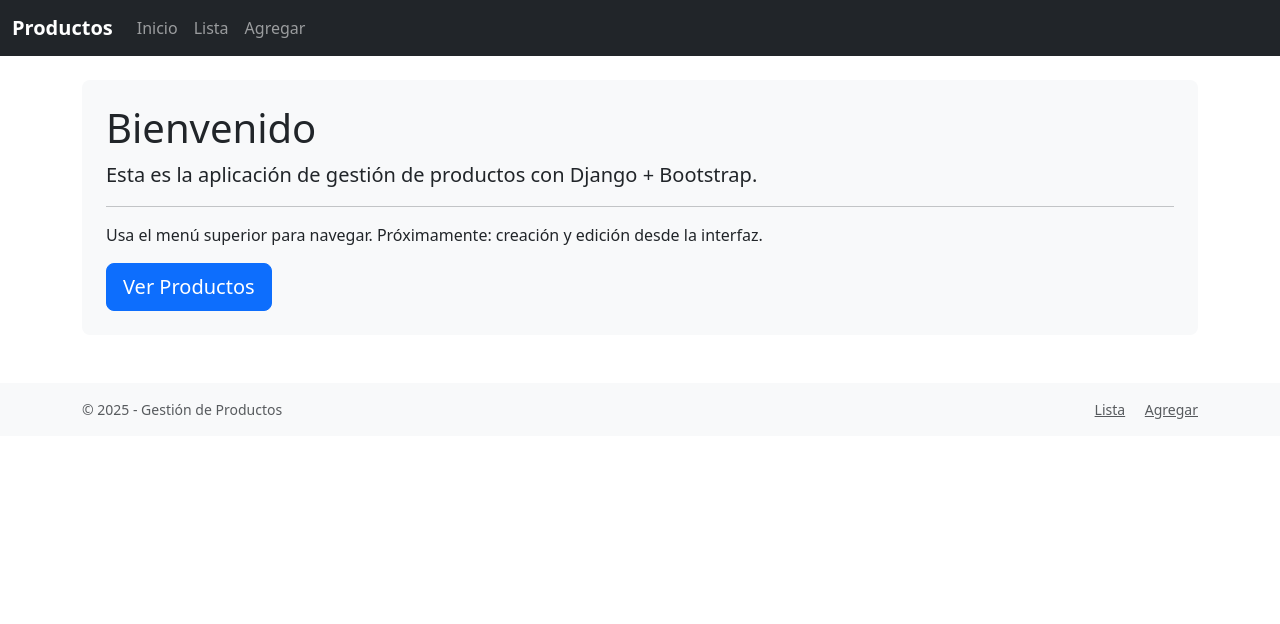
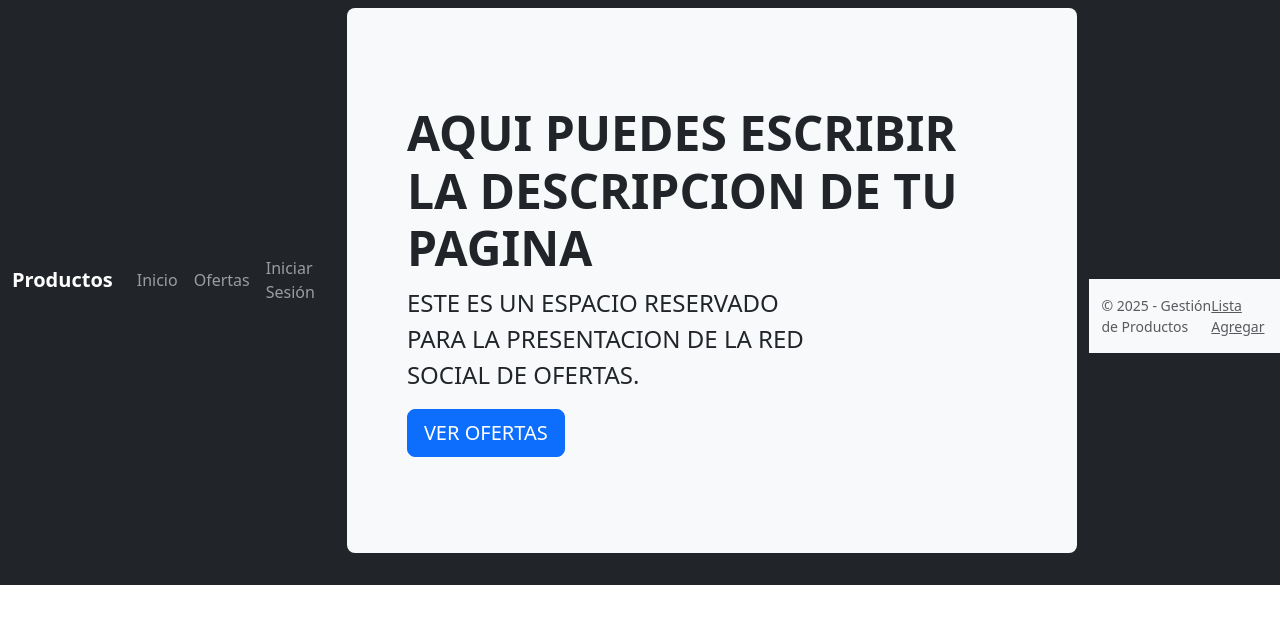
Before and after one commit to AFB-UCT/Proyecto-Final-Taller-Integracion, a Django app: page /productos/ in a window 1280 px wide. Shown: the top 624 px of the page. Run offline with Django 5.2, Linux system fonts and the light colour scheme.

Commit message:
modified:   seccion2/db.sqlite3 	new file:   seccion2/productos/migrations/0002_producto_usuario.py 	modified:   seccion2/productos/models.py 	modified:   seccion2/productos/templates/productos/inicio.html 	modified:   seccion2/productos/templates/productos/navbar.html 	modified:   seccion2/productos/templates/productos/obtener_productos.html 	new file:   seccion2/productos/templates/registration/login.html 	modified:   seccion2/productos/views.py 	modified:   seccion2/seccion2/settings.py 	modified:   seccion2/seccion2/urls.py

```diff
--- a/seccion2/productos/models.py
+++ b/seccion2/productos/models.py
@@ -1,4 +1,5 @@
 from django.db import models
+from django.contrib.auth.models import User
 
 # Create your models here.
 
@@ -6,6 +7,7 @@ class Producto(models.Model):
     nombre = models.CharField(max_length=100)
     descripcion = models.TextField()
     cantidad = models.IntegerField()
+    usuario = models.ForeignKey(User, on_delete=models.CASCADE, null=True, blank=True)
 
     def __str__(self):
         return self.nombre
--- a/seccion2/productos/templates/productos/inicio.html
+++ b/seccion2/productos/templates/productos/inicio.html
@@ -1,11 +1,11 @@
 {% extends 'productos/base.html' %}
 {% block title %}Inicio{% endblock %}
 {% block content %}
-<div class="p-4 bg-light rounded-3">
-    <h1 class="display-6">Bienvenido</h1>
-    <p class="lead">Esta es la aplicación de gestión de productos con Django + Bootstrap.</p>
-    <hr>
-    <p>Usa el menú superior para navegar. Próximamente: creación y edición desde la interfaz.</p>
-    <a href="{% url 'lista_productos' %}" class="btn btn-primary btn-lg">Ver Productos</a>
+<div class="p-5 mb-4 bg-light rounded-3">
+    <div class="container-fluid py-5">
+        <h1 class="display-5 fw-bold">AQUI PUEDES ESCRIBIR LA DESCRIPCION DE TU PAGINA</h1>
+        <p class="col-md-8 fs-4">ESTE ES UN ESPACIO RESERVADO PARA LA PRESENTACION DE LA RED SOCIAL DE OFERTAS.</p>
+        <a href="{% url 'lista_productos' %}" class="btn btn-primary btn-lg">VER OFERTAS</a>
+    </div>
 </div>
 {% endblock %}
--- a/seccion2/productos/templates/productos/navbar.html
+++ b/seccion2/productos/templates/productos/navbar.html
@@ -1,7 +1,9 @@
+<nav class="navbar navbar-expand-lg navbar-dark bg-dark mb-4">
   <nav class="navbar navbar-expand-lg navbar-dark bg-dark mb-4">
     <div class="container-fluid">
       <a class="navbar-brand" href="{% url 'inicio' %}">Productos</a>
-    <button class="navbar-toggler" type="button" data-bs-toggle="collapse" data-bs-target="#navbarSupportedContent" aria-controls="navbarSupportedContent" aria-expanded="false" aria-label="Toggle navigation">
+      <button class="navbar-toggler" type="button" data-bs-toggle="collapse" data-bs-target="#navbarSupportedContent"
+        aria-controls="navbarSupportedContent" aria-expanded="false" aria-label="Toggle navigation">
         <span class="navbar-toggler-icon"></span>
       </button>
       <div class="collapse navbar-collapse" id="navbarSupportedContent">
@@ -10,11 +12,34 @@
             <a class="nav-link" href="{% url 'inicio' %}">Inicio</a>
           </li>
           <li class="nav-item">
-          <a class="nav-link" href="{% url 'lista_productos' %}">Lista</a>
+            <a class="nav-link" href="{% url 'lista_productos' %}">Ofertas</a>
           </li>
+          {% if user.is_authenticated %}
           <li class="nav-item">
-          <a class="nav-link" href="{% url 'producto_agregar' %}">Agregar</a>
+            <a class="nav-link" href="{% url 'producto_agregar' %}">Publicar Oferta</a>
           </li>
+          {% endif %}
+        </ul>
+        <ul class="navbar-nav ms-auto">
+          {% if user.is_authenticated %}
+          <li class="nav-item dropdown">
+            <a class="nav-link dropdown-toggle" href="#" role="button" data-bs-toggle="dropdown">
+              {{ user.username }}
+            </a>
+            <ul class="dropdown-menu dropdown-menu-end">
+              <li>
+                <form method="post" action="{% url 'logout' %}">
+                  {% csrf_token %}
+                  <button type="submit" class="dropdown-item">Cerrar Sesión</button>
+                </form>
+              </li>
+            </ul>
+          </li>
+          {% else %}
+          <li class="nav-item">
+            <a class="nav-link" href="{% url 'login' %}">Iniciar Sesión</a>
+          </li>
+          {% endif %}
         </ul>
       </div>
     </div>
--- a/seccion2/productos/views.py
+++ b/seccion2/productos/views.py
@@ -1,4 +1,6 @@
 from django.shortcuts import get_object_or_404, redirect, render
+from django.contrib.auth.decorators import login_required
+from django.http import HttpResponseForbidden
 from .models import Producto
 
 # Create your views here.
@@ -27,11 +29,15 @@ def porId(request, id):
 
 def eliminarId(request, id):
     producto = get_object_or_404(Producto, id=id)
+    if not request.user.is_staff and producto.usuario != request.user:
+        return HttpResponseForbidden("No tienes permiso para eliminar este producto.")
     producto.delete()
     return redirect('lista_productos')
 
 def actualizarId(request, id):
     producto = get_object_or_404(Producto, id=id)
+    if not request.user.is_staff and producto.usuario != request.user:
+        return HttpResponseForbidden("No tienes permiso para editar este producto.")
     if request.method == 'POST':
         producto.nombre = request.POST.get('nombre')
         producto.descripcion = request.POST.get('descripcion')
@@ -42,12 +48,14 @@ def actualizarId(request, id):
         context = {'producto': producto}
         return render(request, 'productos/producto_actualizar.html', context)
 
+@login_required
 def agregarProducto(request):
     if request.method == 'POST':
         nombre = request.POST.get('nombre')
         descripcion = request.POST.get('descripcion')
         cantidad = request.POST.get('cantidad')
         nuevo_producto = Producto(nombre=nombre, descripcion=descripcion, cantidad=cantidad)
+        nuevo_producto.usuario = request.user
         nuevo_producto.save()
         return redirect('lista_productos')
     else:
--- a/seccion2/seccion2/settings.py
+++ b/seccion2/seccion2/settings.py
@@ -134,3 +134,6 @@ STATICFILES_DIRS = [
 # https://docs.djangoproject.com/en/5.2/ref/settings/#default-auto-field
 
 DEFAULT_AUTO_FIELD = 'django.db.models.BigAutoField'
+
+LOGIN_REDIRECT_URL = 'index'
+LOGOUT_REDIRECT_URL = 'index'
--- a/seccion2/seccion2/urls.py
+++ b/seccion2/seccion2/urls.py
@@ -20,6 +20,7 @@ from . import views
 
 urlpatterns = [
     path('admin/', admin.site.urls),
+    path('accounts/', include('django.contrib.auth.urls')),
     path('productos/', include('productos.urls')),
     path('', views.index, name='index')
 ]
```
Also changed, not shown: seccion2/productos/templates/productos/obtener_productos.html (+11 -5 lines), seccion2/productos/templates/registration/login.html (added, +22 -0 lines), seccion2/db.sqlite3, seccion2/productos/migrations/0002_producto_usuario.py (added). Lines whose indentation alone changed are shown as unchanged.
